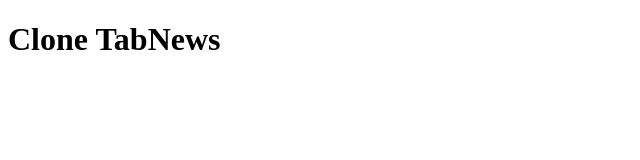
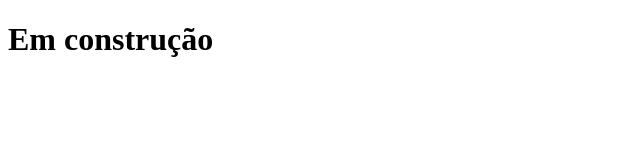
Before and after one commit to codigocafe/clone-tabnews, a Next.js app: page / in a window 1280 px wide. Shown: the top 160 px of the page, without its empty margins (0-640 px from the left). Built offline with nearby package versions, Linux system fonts and the light colour scheme.

Commit message:
modificar texto em construção

```diff
--- a/pages/index.js
+++ b/pages/index.js
@@ -1,5 +1,5 @@
 function Home() {
-  return <h1>Clone TabNews</h1>;
+  return <h1>Em construção</h1>;
 }
 
 export default Home;
```
